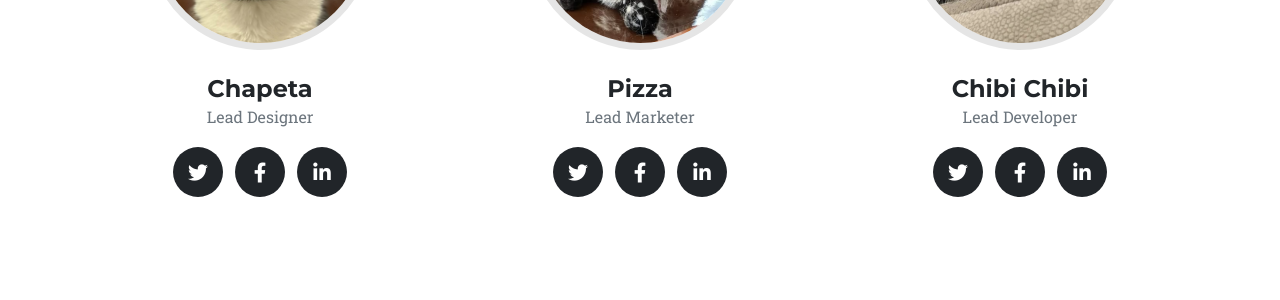
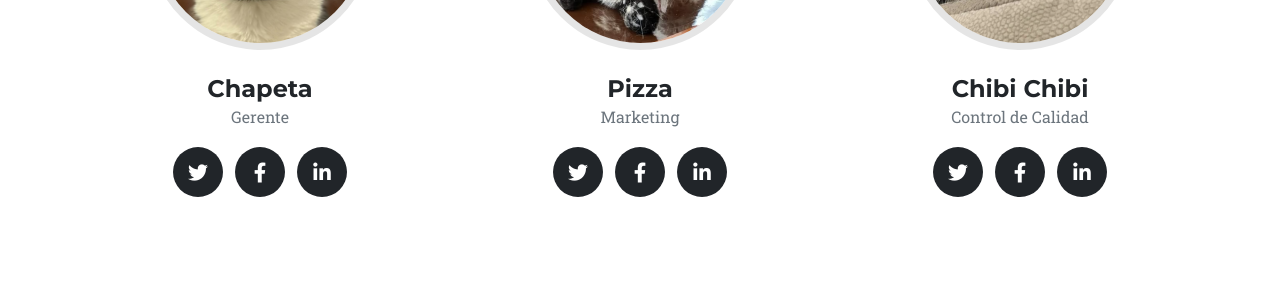
Before and after one commit to Caquita-beep/JustCats, a Jekyll site: the page built from index.md, in a window 1280 px wide and 900 px high, scrolled down 5661 px. Shown: the part 154-454 px from the top of the window. Built offline with Jekyll 4.4.1, drawn with Linux system fonts in a browser that asks for light colours; some web fonts are replaced.

Commit message:
Update sitetext.yml

```diff
--- a/_data/sitetext.yml
+++ b/_data/sitetext.yml
@@ -111,7 +111,7 @@ en: &DEFAULT_EN
     section: team
     people:
       - name: "Chapeta"
-        role: "Lead Designer"
+        role: "Gerente"
         image: assets/img/team/chapeta.jpg
         social:
           - url: https://twitter.com
@@ -121,7 +121,7 @@ en: &DEFAULT_EN
           - url: https://linkedin.com
             icon: fab fa-linkedin-in
       - name: "Pizza"
-        role: "Lead Marketer"
+        role: "Marketing"
         image: assets/img/team/pizza.png
         social:
           - url: https://twitter.com
@@ -131,7 +131,7 @@ en: &DEFAULT_EN
           - url: https://linkedin.com
             icon: fab fa-linkedin-in
       - name: "Chibi Chibi"
-        role: "Lead Developer"
+        role: "Control de Calidad"
         image: assets/img/team/Chibi.png
         social:
           - url: https://twitter.com
```
